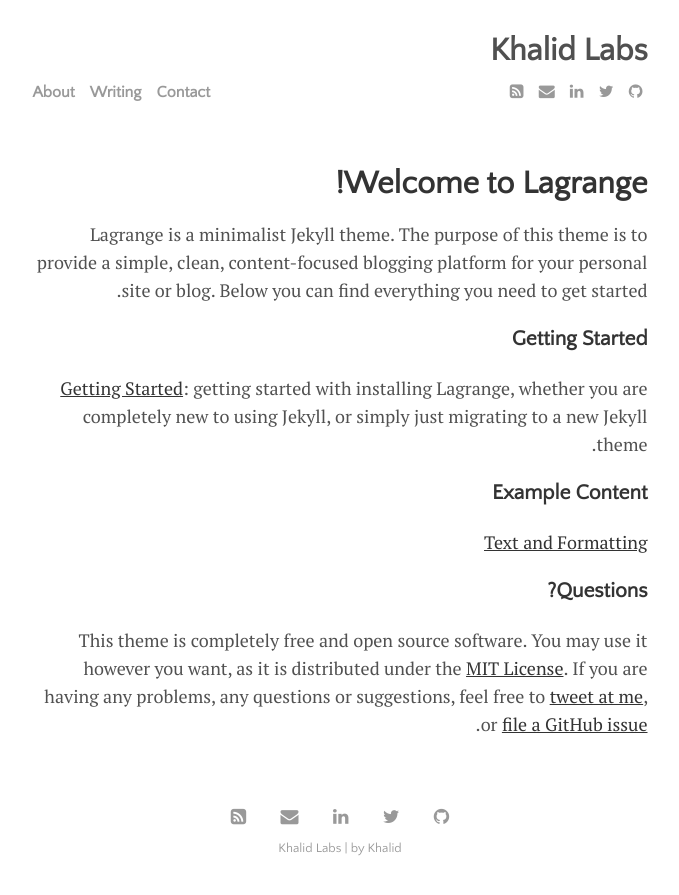
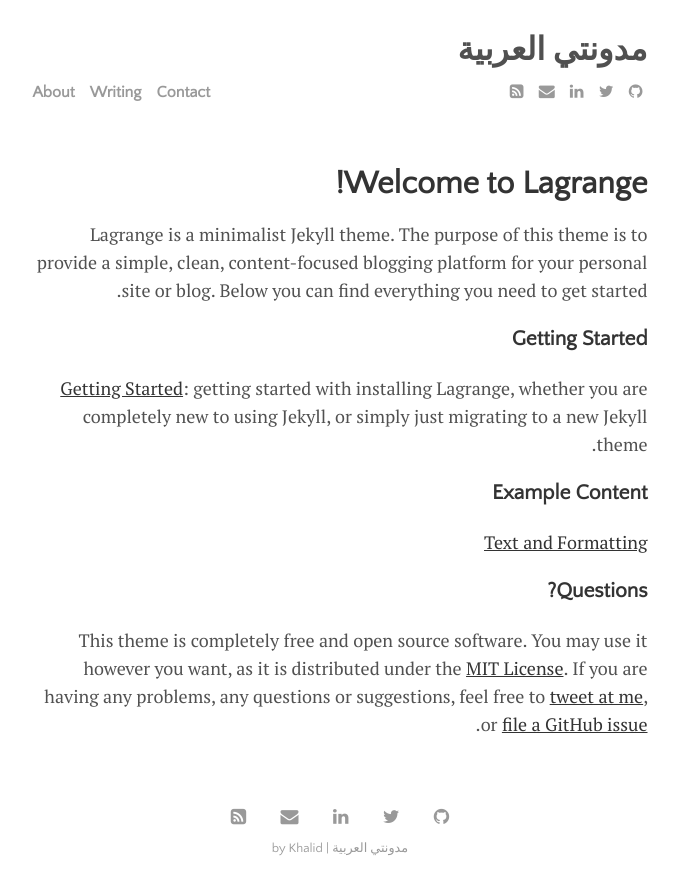
Before and after one commit to khalidlabs/khalidlabs.github.io, a Jekyll site: the page built from menu/about.md, in a window 1280 px wide. Shown: the top 895 px of the page, without its empty margins (408-1087 px from the left). Built offline with Jekyll 4.4.1, drawn with Linux system fonts in a browser that asks for light colours.

Commit message:
Update _config.yml

```diff
--- a/_config.yml
+++ b/_config.yml
@@ -21,7 +21,7 @@
 baseurl: "KhalidLabs"
 
 # Customise atom feed settings (this is where Jekyll-Feed gets configuration information)
-title:		           Khalid Labs
+title:		           مدونتي العربية
 description:
 author:              Khalid
 
```
